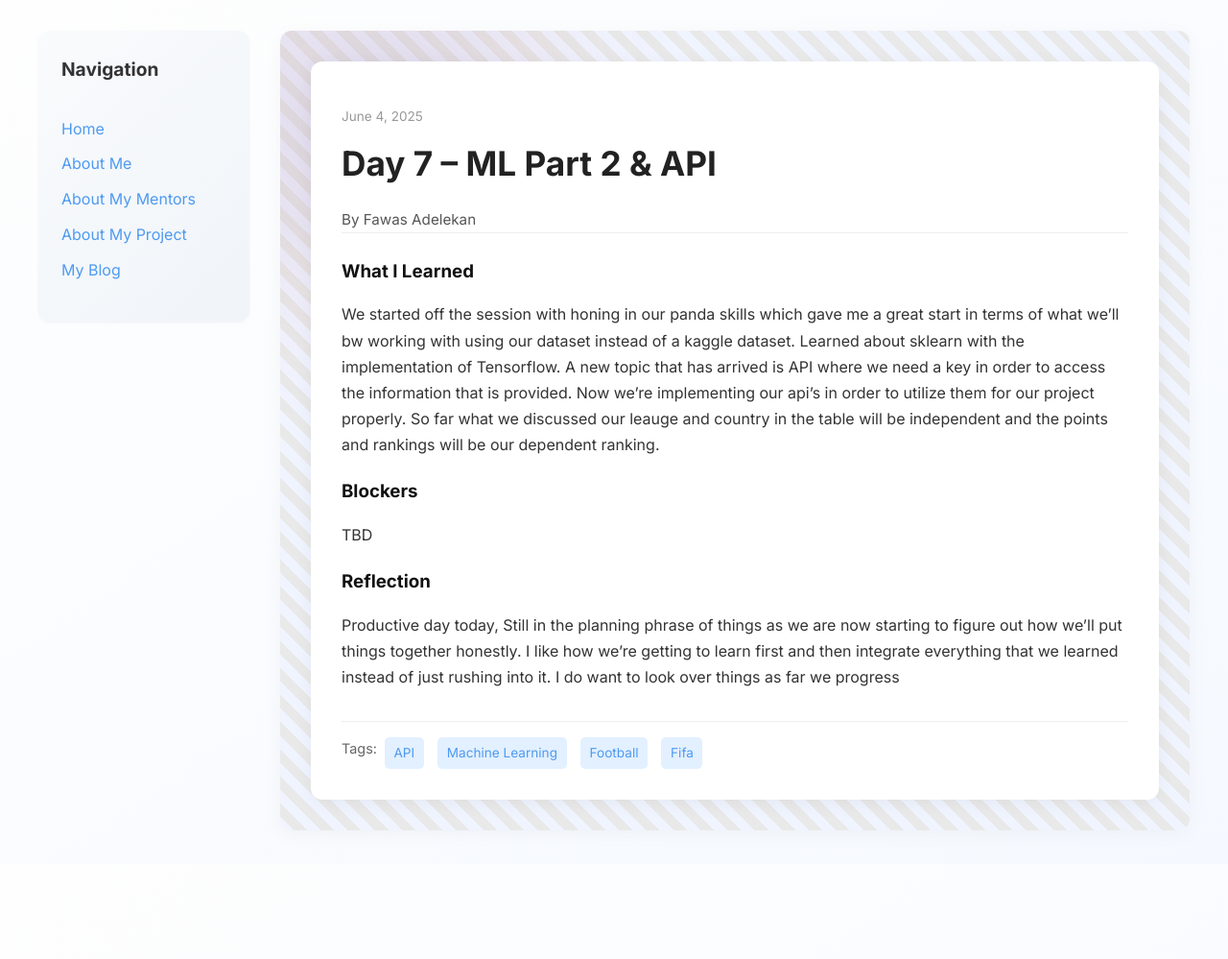
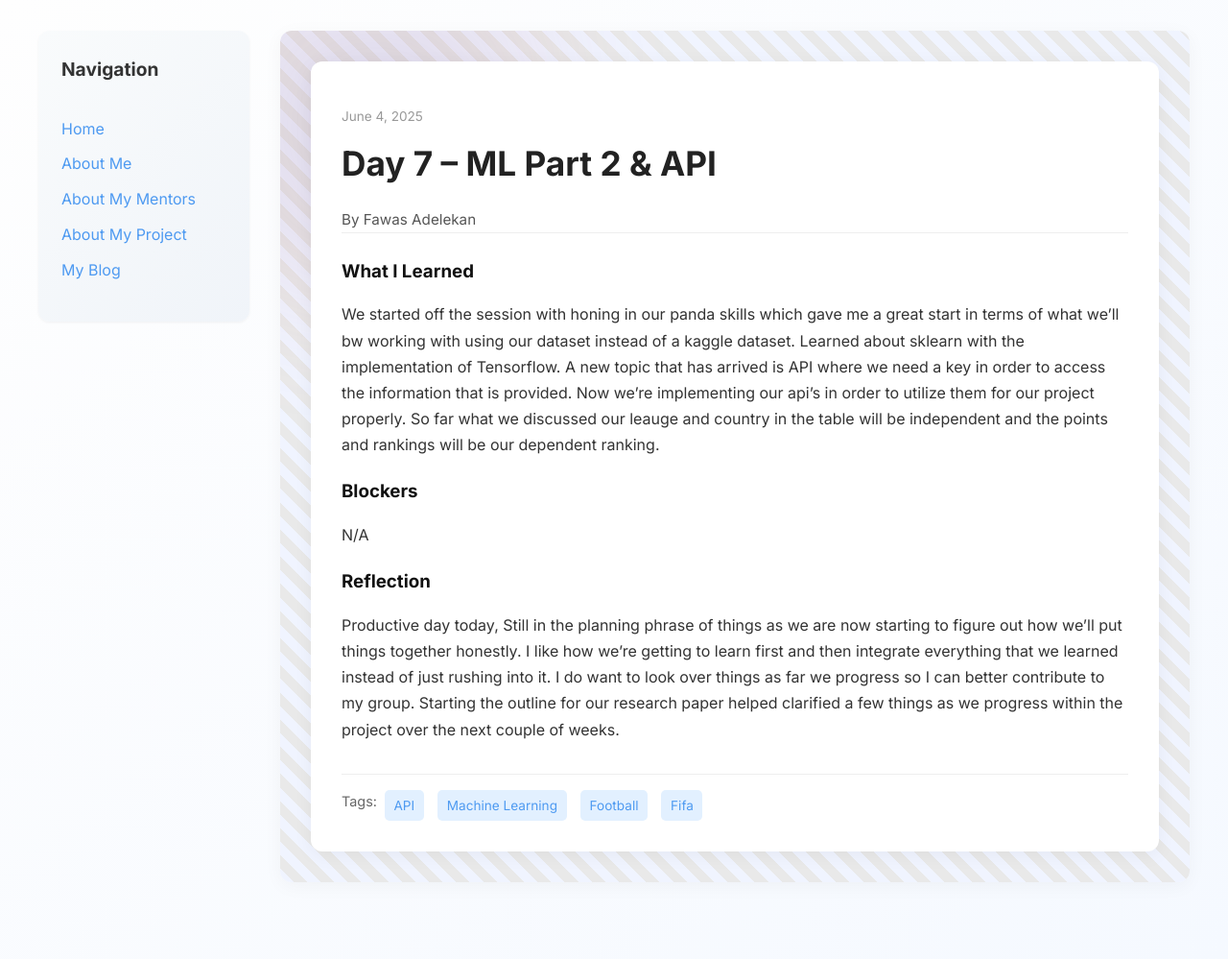
Before and after one commit to ForrestAj/ForrestAj.github.io, a Jekyll site: the page built from _posts/2025-06-04-day-7.md, in a window 1280 px wide. Shown: the whole page at 96% size. Built offline with Jekyll 4.4.1, drawn with Linux system fonts in a browser that asks for light colours; before the commit the page ends 900 px from its top, so only the background shows below that.

Commit message:
Update 2025-06-04-day-7.md

```diff
--- a/_posts/2025-06-04-day-7.md
+++ b/_posts/2025-06-04-day-7.md
@@ -12,8 +12,8 @@
 
 
 blockers: |
-  TBD
+  N/A
 
 reflection: |
-  Productive day today, Still in the planning phrase of things as we are now starting to figure out how we'll put things together honestly. I like how we're getting to learn first and then integrate everything that we learned instead of just rushing into it. I do want to look over things as far we progress
+  Productive day today, Still in the planning phrase of things as we are now starting to figure out how we'll put things together honestly. I like how we're getting to learn first and then integrate everything that we learned instead of just rushing into it. I do want to look over things as far we progress so I can better contribute to my group. Starting the outline for our research paper helped clarified a few things as we progress within the project over the next couple of weeks.
 ---
```
